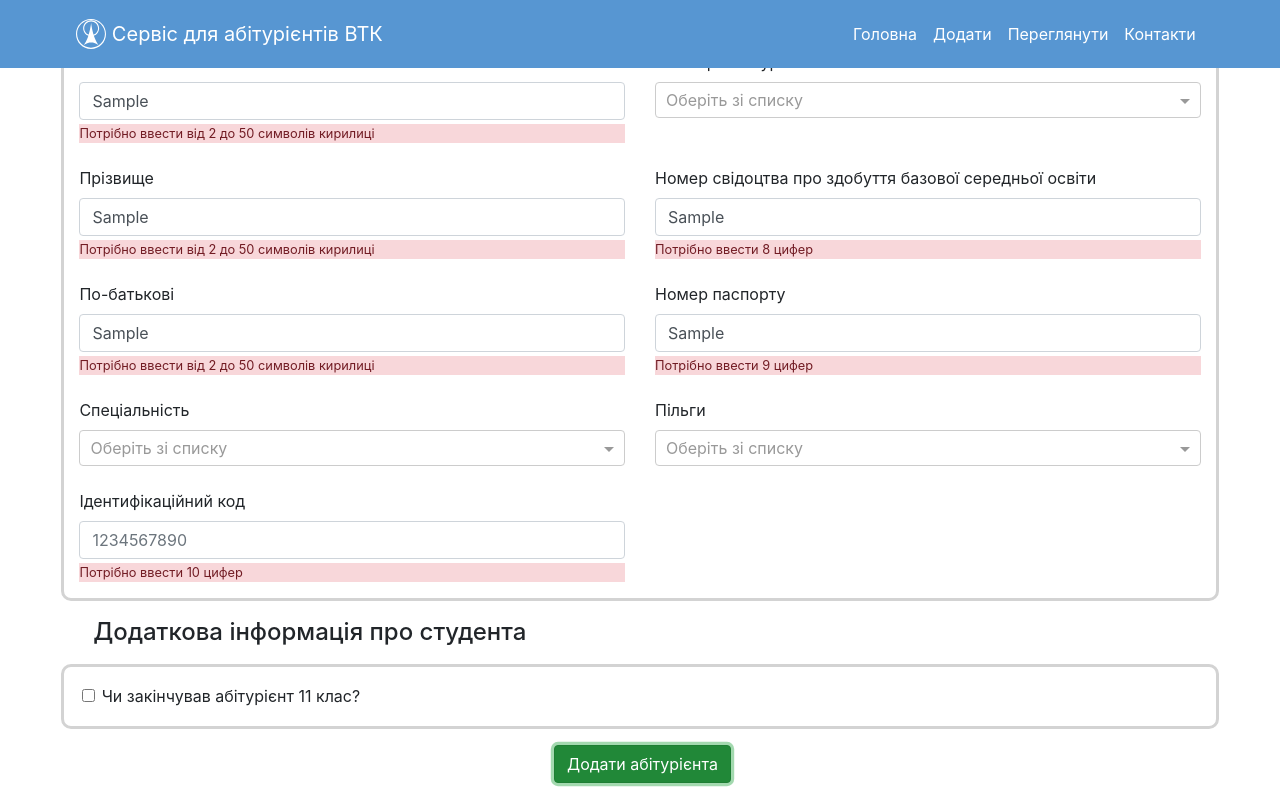
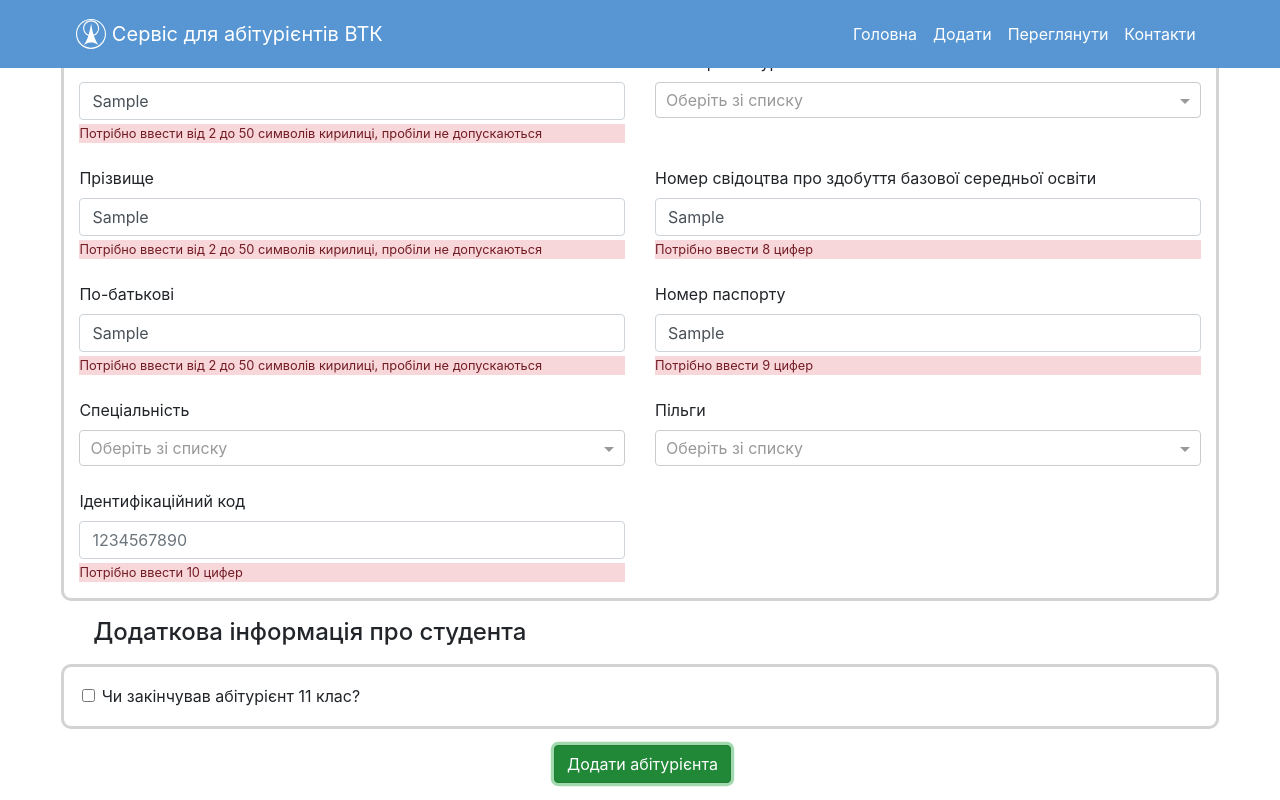
Before and after one commit to Chubatik/entrant_service, an Angular app: page /add in a window 1280 px wide. Both pictures are taken after typing "Sample", "Sample", "Sample", "Sample", "Sample", "Sample" into the empty fields and a click on the button "Додати абітурієнта". Shown: the part 358-1158 px from the top of the page. Built offline with nearby package versions, Linux system fonts and the light colour scheme; no server answers.

Commit message:
Finished add-entrant form

```diff
--- a/src/app/components/add-entrant/add-entrant.component.html
+++ b/src/app/components/add-entrant/add-entrant.component.html
@@ -12,8 +12,8 @@
           <label for="inputName">Ім'я</label>
           <input type="text" class="form-control" id="inputName" aria-describedby="nameHelp"
                  placeholder="Іван" name="name" [(ngModel)]="name">
-          <small id="nameHelp" class="form-text alert-danger" [hidden]="nameMatch">
-            Потрібно ввести від 2 до 50 символів кирилиці
+          <small id="nameHelp" class="form-text alert-danger" [hidden]="match.nameMatch">
+            Потрібно ввести від 2 до 50 символів кирилиці, пробіли не допускаються
           </small>
         </div>
         <div class="form-group col-md-6">
@@ -29,28 +29,28 @@
         <div class="form-group col-md-6">
           <label for="inputSurname">Прізвище</label>
           <input type="text" class="form-control" id="inputSurname" aria-describedby="surnameHelp" name="surname" placeholder="Іванов" [(ngModel)]="surname">
-          <small id="surnameHelp" class="form-text alert-danger" [hidden]="surnameMatch">
-            Потрібно ввести від 2 до 50 символів кирилиці
+          <small id="surnameHelp" class="form-text alert-danger" [hidden]="match.surnameMatch">
+            Потрібно ввести від 2 до 50 символів кирилиці, пробіли не допускаються
           </small>
         </div>
         <div class="form-group col-md-6">
           <label for="inputEducation">Номер свідоцтва про здобуття базової середньої освіти </label>
           <input type="text" name="educationNumber" id="inputEducation" aria-describedby="educationHelp" class="form-control" [maxLength]="8" placeholder="12345678" [(ngModel)]="educationNumber">
-          <small id="educationHelp" class="form-text alert-danger" [hidden]="educationMatch">
+          <small id="educationHelp" class="form-text alert-danger" [hidden]="match.educationMatch">
             Потрібно ввести 8 цифер
           </small>
         </div>
         <div class="form-group col-md-6">
           <label for="inputPatronym">По-батькові</label>
           <input type="text" class="form-control" id="inputPatronym" name="patronym" aria-describedby="patronymHelp" placeholder="Іванович" [(ngModel)]="patronym">
-          <small id="patronymHelp" class="form-text alert-danger" [hidden]="patronymMatch">
-            Потрібно ввести від 2 до 50 символів кирилиці
+          <small id="patronymHelp" class="form-text alert-danger" [hidden]="match.patronymMatch">
+            Потрібно ввести від 2 до 50 символів кирилиці, пробіли не допускаються
           </small>
         </div>
         <div class="form-group col-md-6">
           <label for="inputPassport">Номер паспорту</label>
           <input type="text" name="passportNumber" id="inputPassport" aria-describedby="passportHelp" class="form-control" [maxLength]="9" placeholder="123456789" [(ngModel)]="passportNumber">
-          <small id="passportHelp" class="form-text alert-danger" [hidden]="passportMatch">
+          <small id="passportHelp" class="form-text alert-danger" [hidden]="match.passportMatch">
             Потрібно ввести 9 цифер
           </small>
         </div>
@@ -77,7 +77,7 @@
         <div class="form-group col-md-6">
           <label for="idCode">Ідентифікаційний код</label>
           <input type="text" name="identificationCode" id="idCode" aria-describedby="idHelp" [maxLength]="10" class="form-control" placeholder="1234567890" [(ngModel)]="identificationCode">
-          <small id="idHelp" class="form-text alert-danger" [hidden]="idMatch">
+          <small id="idHelp" class="form-text alert-danger" [hidden]="match.idMatch">
             Потрібно ввести 10 цифер
           </small>
         </div>
@@ -91,14 +91,14 @@
         <div class="form-group col-md-6" *ngIf="isElevenGrade">
           <label for="inputExam">Номер сертифікату ЗНО</label>
           <input type="text" name="independentExamsNumber" aria-describedby="examsHelp" id="inputExam" class="form-control" [maxLength]="7" placeholder="1234567" [(ngModel)]="independentExamsNumber">
-          <small id="examsHelp" class="form-text alert-danger" [hidden]="examsMatch">
+          <small id="examsHelp" class="form-text alert-danger" [hidden]="match.examsMatch">
             Потрібно ввести 7 цифер
           </small>
         </div>
         <div class="form-group col-md-6" *ngIf="isElevenGrade">
           <label for="inputMilitary">Номер військового квитка</label>
           <input type="text" name="militaryTicketNumber" id="inputMilitary" aria-describedby="militaryHelp" class="form-control" [maxLength]="10" placeholder="1234567890" [(ngModel)]="militaryTicketNumber">
-          <small id="militaryHelp" class="form-text alert-danger" [hidden]="militaryMatch">
+          <small id="militaryHelp" class="form-text alert-danger" [hidden]="match.militaryMatch">
             Потрібно ввести 10 цифер
           </small>
         </div>
--- a/src/app/components/add-entrant/add-entrant.component.ts
+++ b/src/app/components/add-entrant/add-entrant.component.ts
@@ -1,11 +1,12 @@
 import { Component, OnInit } from '@angular/core';
 import {HttpService} from '../../services/http.service';
 import {NgForm} from '@angular/forms';
+import {IEntrant} from '../../interfaces/entrant/entrant';
 
 @Component({
   selector: 'app-add-entrant',
   templateUrl: './add-entrant.component.html',
-  styleUrls: ['./add-entrant.component.css']
+  styleUrls: ['./add-entrant.component.css'],
 })
 export class AddEntrantComponent implements OnInit {
     educationNumber: number;
@@ -25,14 +26,16 @@ export class AddEntrantComponent implements OnInit {
     privileges = [];
     hostelOptions = [{isHostel: true , name: 'Так'}, {isHostel: false , name: 'Ні'}];
     patternForTextInput = /[А-ЯІЇЄҐ]{2,50}$/gi; // Потрібно ввести від 2 до 50 символів кирилиці
-    nameMatch = true;
-    patronymMatch = true;
-    surnameMatch = true;
-    idMatch = true;
-    examsMatch = true;
-    educationMatch = true;
-    passportMatch = true;
-    militaryMatch = true;
+    match = {
+      nameMatch : true,
+      patronymMatch : true,
+      surnameMatch : true,
+      idMatch : true,
+      examsMatch : true,
+      educationMatch : true,
+      passportMatch : true,
+      militaryMatch : true
+    };
 
   constructor(private httpService: HttpService) { }
 
@@ -40,7 +43,7 @@ export class AddEntrantComponent implements OnInit {
     this.getPrivAndSpec();
   }
   getPrivAndSpec(): void {
-    this.httpService.get('/api/add-form').subscribe(
+    this.httpService.getPrivAndSpec().subscribe(
       data => {
         this.privileges = data.data[0];
         this.specialties = data.data[1];
@@ -56,7 +59,7 @@ export class AddEntrantComponent implements OnInit {
     this.privileges.push(nonPrivilegeCase);
   }
   checkNonPrivilegeCase(): void {
-    this.isPrivilege = this.privilegeId !== null;
+    this.isPrivilege = this.privilegeId !== null && this.privilegeId !== undefined;
   }
   checkNonElevenGradeCase(): void {
     if (this.isElevenGrade === false) {
@@ -65,15 +68,15 @@ export class AddEntrantComponent implements OnInit {
     }
   }
   checkForm(): void {
-    this.nameMatch = this.getMatch(this.name, this.patternForTextInput);
-    this.patronymMatch = this.getMatch(this.patronym, this.patternForTextInput);
-    this.surnameMatch = this.getMatch(this.surname, this.patternForTextInput);
-    this.idMatch = this.getMatch(this.identificationCode, this.getPatternForNumberInput(10));
-    this.educationMatch = this.getMatch(this.educationNumber, this.getPatternForNumberInput(8));
-    this.passportMatch = this.getMatch(this.passportNumber, this.getPatternForNumberInput(9));
+    this.match.nameMatch = this.getMatch(this.name, this.patternForTextInput);
+    this.match.patronymMatch = this.getMatch(this.patronym, this.patternForTextInput);
+    this.match.surnameMatch = this.getMatch(this.surname, this.patternForTextInput);
+    this.match.idMatch = this.getMatch(this.identificationCode, this.getPatternForNumberInput(10));
+    this.match.educationMatch = this.getMatch(this.educationNumber, this.getPatternForNumberInput(8));
+    this.match.passportMatch = this.getMatch(this.passportNumber, this.getPatternForNumberInput(9));
     if (this.isElevenGrade) {
-      this.examsMatch = this.getMatch(this.independentExamsNumber, this.getPatternForNumberInput(7));
-      this.militaryMatch = this.getMatch(this.militaryTicketNumber, this.getPatternForNumberInput(10));
+      this.match.examsMatch = this.getMatch(this.independentExamsNumber, this.getPatternForNumberInput(7));
+      this.match.militaryMatch = this.getMatch(this.militaryTicketNumber, this.getPatternForNumberInput(10));
     }
   }
   getPatternForNumberInput(amount: number): RegExp {
@@ -81,13 +84,26 @@ export class AddEntrantComponent implements OnInit {
     return new RegExp(regex, 'g');
   }
   getMatch(value, regex: RegExp): boolean {
-    return value === undefined ? false : !!value.toString().match(regex);
+    return value === undefined || value === null ? false : !!value.toString().match(regex);
   }
+  setNullValue(obj): void {
+    for (const i in obj) {
+      if (obj.hasOwnProperty(i) && obj[i] === undefined){
+        obj[i] = null;
+      }
+    }
+  }
+  checkMatch(): boolean {
+    for (const i in this.match) {
+      if (this.match[i] === false) return false;
+    }
+    return true;
+}
   addEntrant(form: NgForm): void {
     this.checkForm();
     this.checkNonPrivilegeCase();
     this.checkNonElevenGradeCase();
-    const entrant = {
+    const entrant: IEntrant = {
       educationNumber: this.educationNumber,
       identificationCode: this.identificationCode,
       independentExamsNumber: this.independentExamsNumber,
@@ -102,6 +118,14 @@ export class AddEntrantComponent implements OnInit {
       specialtyId: this.specialtyId,
       surname: this.surname
     };
+    this.setNullValue(entrant);
+    if (this.checkMatch()){
+      this.httpService.addEntrant(entrant).subscribe(
+        (data) => {
+
+        }, error => {}
+      );
+    }
     // form.reset();
   }
 }
--- a/src/app/components/view-entrant/view-entrant.component.ts
+++ b/src/app/components/view-entrant/view-entrant.component.ts
@@ -11,7 +11,7 @@ entrants = [];
   constructor(private httpService: HttpService) { }
 
   ngOnInit(): void {
-    this.httpService.get('/api/view-list').subscribe(
+    this.httpService.getEntrants().subscribe(
       data => {
          this.entrants = data.data;
       }
--- /dev/null
+++ b/src/app/interfaces/entrant/entrant.ts
@@ -0,0 +1,15 @@
+export interface IEntrant{
+  passportNumber: number;
+  identificationCode: number;
+  educationNumber: number;
+  militaryTicketNumber: number;
+  isHostel: boolean;
+  patronym: string;
+  independentExamsNumber: number;
+  isElevenGrade: boolean;
+  privilegeId: number;
+  surname: string;
+  specialtyId: number;
+  name: string;
+  isPrivilege: boolean;
+}
--- a/src/app/services/http.service.ts
+++ b/src/app/services/http.service.ts
@@ -1,18 +1,21 @@
 import { Injectable } from '@angular/core';
 import {HttpClient} from '@angular/common/http';
 import {Observable} from 'rxjs';
+import {IEntrant} from '../interfaces/entrant/entrant';
 
 @Injectable({
   providedIn: 'root'
 })
 export class HttpService {
-
   constructor(private httpClient: HttpClient) {
   }
-  public get(url: string): Observable<any>{
-    return this.httpClient.get(url);
+  public getEntrants(): Observable<any>{
+    return this.httpClient.get('/api/view-list');
   }
-  public post(url: string): Observable<any>{
-    return this.httpClient.post(url, {});
+  public getPrivAndSpec(): Observable<any>{
+    return this.httpClient.get('/api/add-form');
+  }
+  public addEntrant(entrant: IEntrant): Observable<any>{
+    return this.httpClient.post('/api/add-entrant', {entrant});
   }
 }
```
